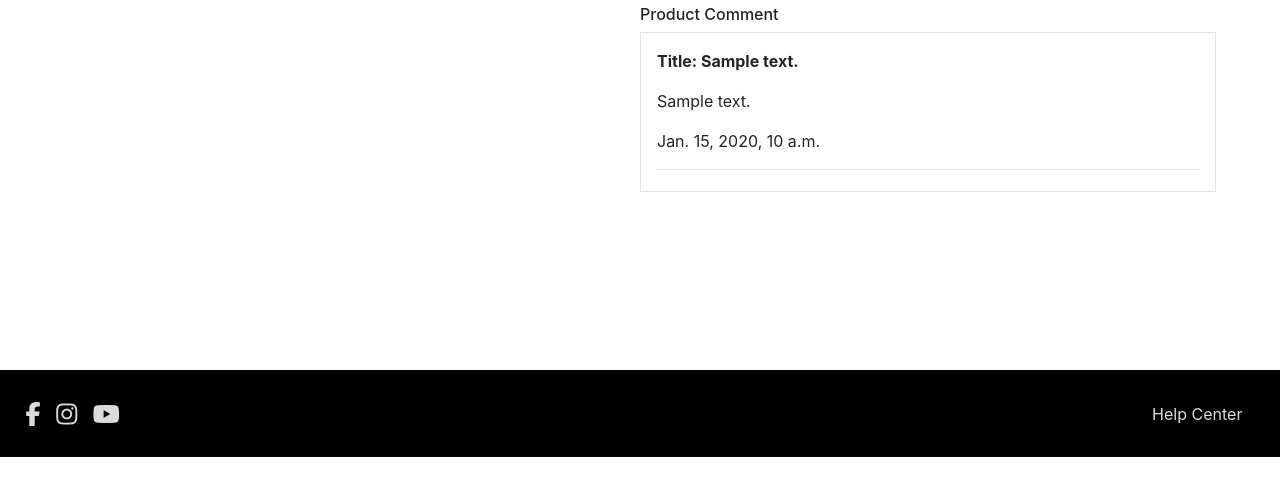
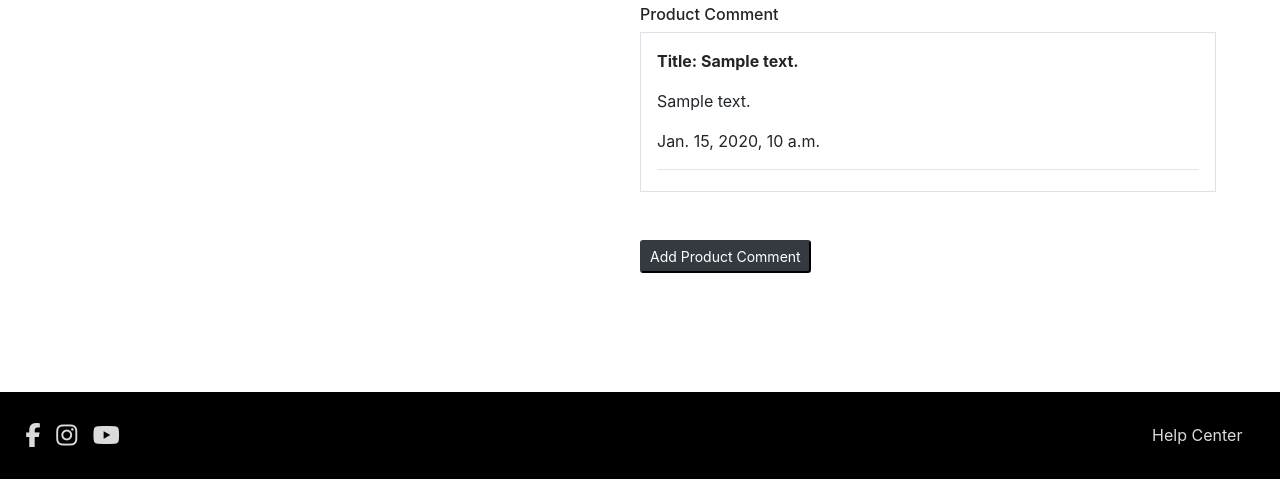
Before and after one commit to Chikayo-k/the-hair-experts, a Django app: page /products/1/ in a window 1280 px wide. Shown: the part 644-1123 px from the top of the page. Before the commit the page ends 1101 px from the top, so only its background shows below. Run offline with Django 3.2, Linux system fonts and the light colour scheme; a user stored in the database is signed in; tables that the repository leaves empty hold one stand-in row (values such as "Sample post"); grey boxes marked "Sample" are stand-in pictures; parts of the project's set-up code (start-up, migrations or seed data) failed here and were passed over; some libraries are stand-ins or nearby versions; some web fonts are replaced.

Commit message:
Create product comment functionality

```diff
--- /dev/null
+++ b/products/comment_form.py
@@ -0,0 +1,8 @@
+from .models import Comment
+from .models import Comment as Comment, Product
+from django import forms
+
+class CommentForm(forms.ModelForm):
+    class Meta:
+        model = Comment
+        fields = ['review_title','comment_area']
--- a/products/templates/products/detail.html
+++ b/products/templates/products/detail.html
@@ -93,7 +93,8 @@
              </div>
         </form>
 
-          <h6 class="mt-5">Product Comment</h6>
+        <h6 class="mt-5">Product Comment</h6>
+        {% if comment %}
           <div class="border p-3 comment-box">
             {% for comment in comment %}
             <p class="font-weight-bold">Title: {{ comment.review_title}}</p>
@@ -102,6 +103,29 @@
             <hr>
             {% endfor %}
           </div>
+        {% else %}
+          <p>No comment</p>
+        {% endif %}
+
+
+      {% if user.is_authenticated %}
+      <form method="POST" action="{% url 'detail' product_id=product.id %}">
+        <button class="btn-sm btn-dark mt-5 mb-3" type="button" data-toggle="collapse" data-target="#collapseExample" aria-expanded="false" aria-controls="collapseExample">
+          Add Product Comment
+        </button>
+      <div class="collapse" id="collapseExample">
+        <div class="card card-body">
+          {% csrf_token %}
+         {{ comment_form | crispy }}
+         <button type="submit" class="btn btn-dark" >Add Comment</button>
+        </div>
+      </div>
+      </form>
+      {% else %}
+      <p class="mt-5">*If you wish to share your product review, please log In first.</p>
+      {% endif %}
+
+
 
         </div>
       </div>
--- a/products/views.py
+++ b/products/views.py
@@ -5,6 +5,7 @@ from django.db.models import Q
 from django.db.models.functions import Lower
 from .models import Product, Category, Comment
 from .forms import ItemForm
+from .comment_form import CommentForm
 
 
 # Create your views here.
@@ -79,10 +80,31 @@ def detail(request, product_id):
 
     product = get_object_or_404(Product, pk=product_id)
     comment = product.chosen_product.all().order_by("-comment_date")
+    product = Product.objects.get(id=product_id)
+
+     # Write Review Submission
+    if request.method == "POST":
+        comment_form = CommentForm(data=request.POST)
+        if comment_form.is_valid():
+            comment = comment_form.save(commit=False)
+            comment.author = request.user
+            comment.product = product
+            comment.save()
+            messages.success(
+                request,"Comment submitted Thank you!!"
+            )
+            return redirect(reverse('detail',args=[product_id]))
+        else:
+            messages.error(request, 'Please try again!')
+
+
+    comment_form = CommentForm()
+
 
     context = {
         'product': product,
         'comment': comment,
+        'comment_form':comment_form
     }
 
     return render(request, 'products/detail.html', context)
```
